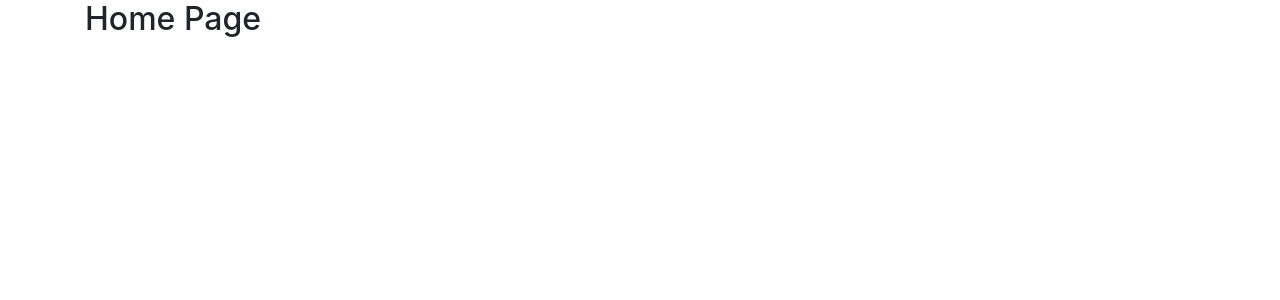
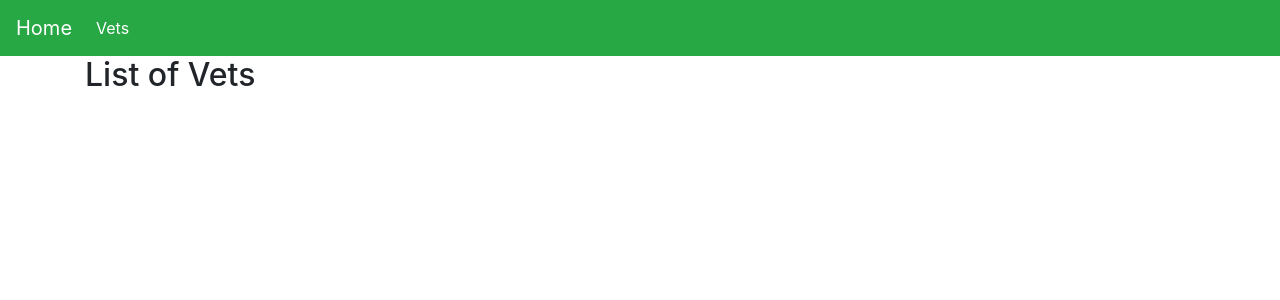
Before and after one commit to krutikapatil1/pet-clinic-vuejs, a Vue app in the folder pet-clinic-web/: page /vets in a window 1280 px wide. Shown: the top 300 px of the page. Built offline with nearby package versions, Linux system fonts and the light colour scheme.

Commit message:
Added Vet Page. Closes #7.

```diff
--- a/pet-clinic-web/package.json
+++ b/pet-clinic-web/package.json
@@ -12,7 +12,8 @@
     "bootstrap": "^4.5.0",
     "bootstrap-vue": "^2.15.0",
     "core-js": "^3.6.5",
-    "vue": "^2.6.11"
+    "vue": "^2.6.11",
+    "vue-router": "^3.3.2"
   },
   "devDependencies": {
     "@vue/cli-plugin-babel": "~4.4.0",
--- a/pet-clinic-web/src/App.vue
+++ b/pet-clinic-web/src/App.vue
@@ -1,15 +1,16 @@
 <template>
   <div id="app">
-    <app-home></app-home>
+    <app-header></app-header>
+    <router-view></router-view>
   </div>
 </template>
 
 <script>
-  import Home from './components/Home.vue';
+  import Header from './components/common/Header.vue';
 export default {
   name: 'App',
   components: {
-    appHome: Home
+    appHeader: Header
   }
 }
 </script>
--- /dev/null
+++ b/pet-clinic-web/src/components/Vets.vue
@@ -0,0 +1,9 @@
+<template>
+    <div class="container">
+        <div class="row">
+            <div class="col-md-12 col-xs-12 col-sm-12">
+                <h2>List of Vets</h2>
+            </div>
+        </div>
+    </div>
+</template>
--- /dev/null
+++ b/pet-clinic-web/src/components/common/Header.vue
@@ -0,0 +1,15 @@
+<template>
+    <div>
+        <b-navbar toggleable="lg" type="dark" variant="success">
+            <b-navbar-brand to="/">Home</b-navbar-brand>
+
+            <b-navbar-toggle target="nav-collapse"></b-navbar-toggle>
+
+            <b-collapse id="nav-collapse" is-nav>
+                <b-navbar-nav>
+                    <b-nav-item to="/vets" active-class="active">Vets</b-nav-item>
+                </b-navbar-nav>
+            </b-collapse>
+        </b-navbar>
+    </div>
+</template>
```
Also changed, not shown: pet-clinic-web/src/main.js (+9 -0 lines), pet-clinic-web/src/routes.js (added, +7 -0 lines), 2 other files (tests, documents, lock files or other folders).
